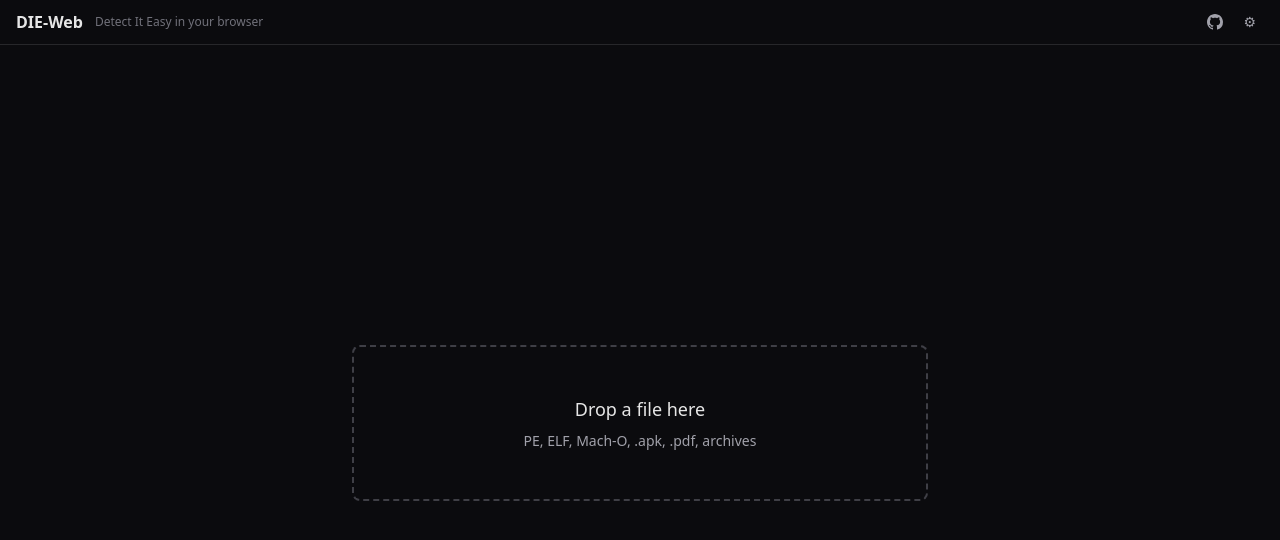
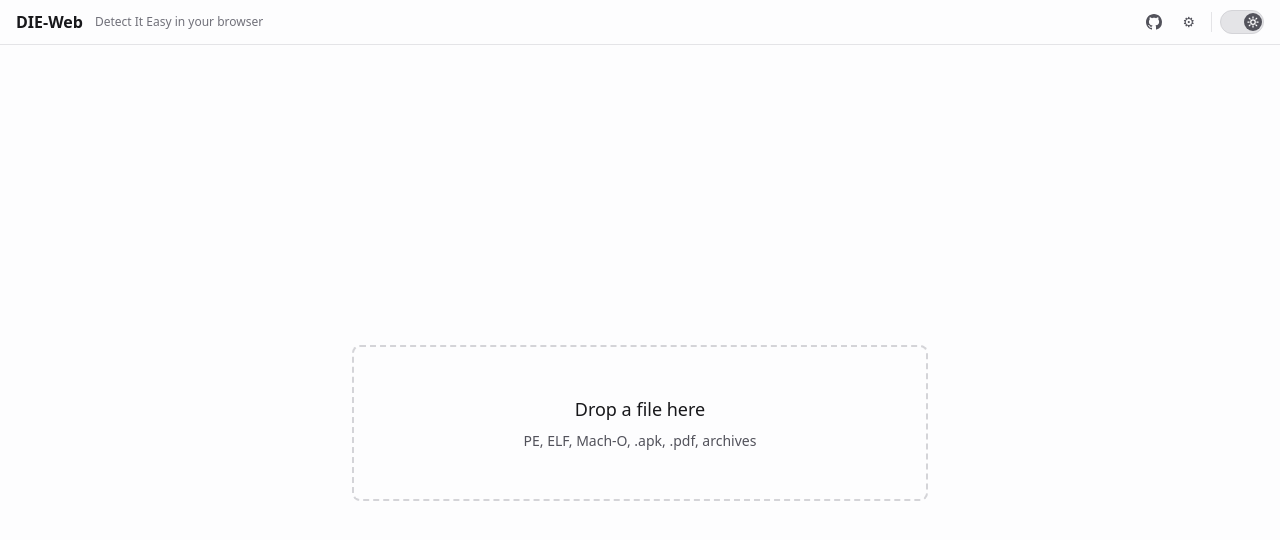
Before and after one commit to t0asts/DIE-engine-web, a React (Vite) app in the folder web/: page / in a window 1280 px wide. Shown: the top 540 px of the page. Built offline with nearby package versions, Linux system fonts and the light colour scheme.

Commit message:
Theme update

```diff
--- a/web/src/App.tsx
+++ b/web/src/App.tsx
@@ -6,6 +6,7 @@
 import { FileList } from "./components/FileList";
 import { ScanResultPanel } from "./components/ScanResultPanel";
 import { SettingsDialog } from "./components/SettingsDialog";
+import { ThemeToggle } from "./components/ThemeToggle";
 import { useDropUpload } from "./components/useDropUpload";
 
 function fmtBytes(n: number): string {
@@ -96,6 +97,8 @@
           >
             ⚙
           </button>
+          <span className="w-px h-5 bg-zinc-800 mx-1" aria-hidden="true" />
+          <ThemeToggle />
         </div>
       </header>
 
--- a/web/src/components/ArchivePanel.tsx
+++ b/web/src/components/ArchivePanel.tsx
@@ -130,7 +130,7 @@
             onChange={(e) => setPassword(e.target.value)}
             autoComplete="off"
             spellCheck={false}
-            className="px-2 py-1 text-sm bg-zinc-900 border border-amber-900/60 rounded w-56 font-mono"
+            className="px-2 py-1 text-sm bg-zinc-900 border border-amber-700/60 dark:border-amber-900/60 rounded w-56 font-mono"
           />
         ) : null}
         <span className="text-xs text-zinc-500">{rows.length.toLocaleString()} shown</span>
--- a/web/src/components/DecompilerPanel.tsx
+++ b/web/src/components/DecompilerPanel.tsx
@@ -8,6 +8,7 @@
 import { getDecompilerClient, type DecompilerSession } from "../decompiler/client";
 import { getDecompState, markSessionUsed, type DecompFileState } from "../decompiler/cache";
 import { setupMonaco } from "../decompiler/monaco-setup";
+import { useTheme } from "../store/theme";
 
 setupMonaco();
 
@@ -59,6 +60,7 @@
 }
 
 export function DecompilerPanel({ fileId, result, bytes, arch, target }: Props) {
+  const theme = useTheme((s) => s.theme);
   const input = useMemo(() => buildDecompInput(result, bytes), [result, bytes]);
 
   const stateRef = useRef<DecompFileState | null>(null);
@@ -530,7 +532,7 @@
           <Editor
             height="100%"
             language="cpp"
-            theme="vs-dark"
+            theme={theme === "light" ? "vs" : "vs-dark"}
             value={code}
             onMount={handleMount}
             options={{
--- a/web/src/components/DemanglerPanel.tsx
+++ b/web/src/components/DemanglerPanel.tsx
@@ -50,7 +50,7 @@
             type="button"
             disabled={!input.trim() || status === "running"}
             onClick={() => run(input.trim())}
-            className="px-3 py-1.5 text-sm rounded bg-amber-600 hover:bg-amber-500 disabled:bg-zinc-800 disabled:text-zinc-500"
+            className="px-3 py-1.5 text-sm rounded bg-amber-600 hover:bg-amber-500 text-zinc-950 font-medium disabled:bg-zinc-800 disabled:text-zinc-500"
           >
             {status === "running" ? "Demangling…" : "Demangle"}
           </button>
--- a/web/src/components/DisasmView.tsx
+++ b/web/src/components/DisasmView.tsx
@@ -133,7 +133,7 @@
                 onClick={() => setMode(o.id)}
                 className={
                   "px-2 py-1 text-xs rounded " +
-                  (mode === o.id ? "bg-sky-700 text-white" : "bg-zinc-800 hover:bg-zinc-700")
+                  (mode === o.id ? "bg-sky-600 text-white" : "bg-zinc-800 hover:bg-zinc-700")
                 }
                 title={o.id === "auto" ? "Guess ARM vs Thumb from the binary" : `Force ${o.label}`}
               >
--- a/web/src/components/EntropyGraph.tsx
+++ b/web/src/components/EntropyGraph.tsx
@@ -1,9 +1,16 @@
 import { useEffect, useRef } from "react";
 
 import type { EntropyPoint } from "../worker/protocol";
+import { useTheme } from "../store/theme";
+
+function themeColor(name: string, fallback: string): string {
+  const v = getComputedStyle(document.documentElement).getPropertyValue(`--c-${name}`).trim();
+  return v ? `rgb(${v})` : fallback;
+}
 
 export function EntropyGraph({ points }: { points: EntropyPoint[] }) {
   const canvasRef = useRef<HTMLCanvasElement | null>(null);
+  const theme = useTheme((s) => s.theme);
 
   useEffect(() => {
     const canvas = canvasRef.current;
@@ -17,14 +24,14 @@
     canvas.width = W;
     canvas.height = H;
 
-    ctx.fillStyle = "#0b0b0e";
+    ctx.fillStyle = themeColor("zinc-950", "#0b0b0e");
     ctx.fillRect(0, 0, W, H);
 
     if (points.length === 0) return;
 
     const yScale = (v: number) => H - (v / 8) * H;
 
-    ctx.strokeStyle = "#fbbf24";
+    ctx.strokeStyle = themeColor("amber-400", "#fbbf24");
     ctx.lineWidth = 1.5 * dpr;
     ctx.beginPath();
     points.forEach((p, i) => {
@@ -35,7 +42,7 @@
     });
     ctx.stroke();
 
-    ctx.strokeStyle = "#27272a";
+    ctx.strokeStyle = themeColor("zinc-800", "#27272a");
     ctx.lineWidth = 1 * dpr;
     for (const v of [4, 7]) {
       const y = yScale(v);
@@ -44,7 +51,7 @@
       ctx.lineTo(W, y);
       ctx.stroke();
     }
-  }, [points]);
+  }, [points, theme]);
 
   return (
     <section className="p-4 border-t border-zinc-800">
--- /dev/null
+++ b/web/src/components/ThemeToggle.tsx
@@ -0,0 +1,46 @@
+import { useTheme } from "../store/theme";
+
+function SunIcon() {
+  return (
+    <svg viewBox="0 0 24 24" aria-hidden="true" className="w-3 h-3" fill="none"
+         stroke="currentColor" strokeWidth="2.5" strokeLinecap="round">
+      <circle cx="12" cy="12" r="4.5" />
+      <path d="M12 1.8v2.4M12 19.8v2.4M4.6 4.6l1.7 1.7M17.7 17.7l1.7 1.7M1.8 12h2.4M19.8 12h2.4M4.6 19.4l1.7-1.7M17.7 6.3l1.7-1.7" />
+    </svg>
+  );
+}
+
+function MoonIcon() {
+  return (
+    <svg viewBox="0 0 24 24" aria-hidden="true" className="w-3 h-3" fill="currentColor">
+      <path d="M21 13.2A9 9 0 1 1 10.8 3a7.2 7.2 0 0 0 10.2 10.2Z" />
+    </svg>
+  );
+}
+
+export function ThemeToggle() {
+  const theme = useTheme((s) => s.theme);
+  const toggle = useTheme((s) => s.toggle);
+  const isLight = theme === "light";
+
+  return (
+    <button
+      type="button"
+      role="switch"
+      aria-checked={isLight}
+      aria-label="Light mode"
+      title={isLight ? "Switch to dark theme" : "Switch to light theme"}
+      onClick={toggle}
+      className="relative inline-flex items-center w-11 h-6 shrink-0 rounded-full border border-zinc-700 bg-zinc-800 transition-colors hover:border-zinc-600"
+    >
+      <span
+        className={
+          "inline-flex items-center justify-center w-[18px] h-[18px] ml-[3px] rounded-full bg-zinc-400 text-zinc-950 transition-transform duration-200 " +
+          (isLight ? "translate-x-5" : "translate-x-0")
+        }
+      >
+        {isLight ? <SunIcon /> : <MoonIcon />}
+      </span>
+    </button>
+  );
+}
--- /dev/null
+++ b/web/src/store/theme.ts
@@ -0,0 +1,47 @@
+import { create } from "zustand";
+
+export type Theme = "dark" | "light";
+
+const LS_KEY = "die-web.theme.v1";
+
+function systemTheme(): Theme {
+  try {
+    return window.matchMedia("(prefers-color-scheme: light)").matches ? "light" : "dark";
+  } catch { return "dark"; }
+}
+
+function load(): Theme {
+  try {
+    const raw = localStorage.getItem(LS_KEY);
+    if (raw === "dark" || raw === "light") return raw;
+  } catch {}
+  return systemTheme();
+}
+
+function save(theme: Theme): void {
+  try { localStorage.setItem(LS_KEY, theme); } catch {}
+}
+
+function apply(theme: Theme): void {
+  document.documentElement.dataset.theme = theme;
+}
+
+interface ThemeState {
+  theme: Theme;
+  setTheme(theme: Theme): void;
+  toggle(): void;
+}
+
+export const useTheme = create<ThemeState>((set, get) => ({
+  theme: load(),
+  setTheme(theme) {
+    apply(theme);
+    save(theme);
+    set({ theme });
+  },
+  toggle() {
+    get().setTheme(get().theme === "dark" ? "light" : "dark");
+  },
+}));
+
+apply(useTheme.getState().theme);
--- a/web/src/styles/index.css
+++ b/web/src/styles/index.css
@@ -3,7 +3,161 @@
 @tailwind utilities;
 
 :root {
-  color-scheme: dark light;
+  color-scheme: dark;
+
+  --c-app-bg: 11 11 14;
+  --c-app-fg: 230 230 230;
+
+  --c-zinc-50: 250 250 250;
+  --c-zinc-100: 244 244 245;
+  --c-zinc-200: 228 228 231;
+  --c-zinc-300: 212 212 216;
+  --c-zinc-400: 161 161 170;
+  --c-zinc-500: 113 113 122;
+  --c-zinc-600: 82 82 91;
+  --c-zinc-700: 63 63 70;
+  --c-zinc-800: 39 39 42;
+  --c-zinc-900: 24 24 27;
+  --c-zinc-950: 9 9 11;
+
+  --c-amber-50: 255 251 235;
+  --c-amber-100: 254 243 199;
+  --c-amber-200: 253 230 138;
+  --c-amber-300: 252 211 77;
+  --c-amber-400: 251 191 36;
+  --c-amber-500: 245 158 11;
+  --c-amber-600: 217 119 6;
+  --c-amber-700: 180 83 9;
+  --c-amber-800: 146 64 14;
+  --c-amber-900: 120 53 15;
+  --c-amber-950: 69 26 3;
+
+  --c-red-50: 254 242 242;
+  --c-red-100: 254 226 226;
+  --c-red-200: 254 202 202;
+  --c-red-300: 252 165 165;
+  --c-red-400: 248 113 113;
+  --c-red-500: 239 68 68;
+  --c-red-600: 220 38 38;
+  --c-red-700: 185 28 28;
+  --c-red-800: 153 27 27;
+  --c-red-900: 127 29 29;
+  --c-red-950: 69 10 10;
+
+  --c-emerald-50: 236 253 245;
+  --c-emerald-100: 209 250 229;
+  --c-emerald-200: 167 243 208;
+  --c-emerald-300: 110 231 183;
+  --c-emerald-400: 52 211 153;
+  --c-emerald-500: 16 185 129;
+  --c-emerald-600: 5 150 105;
+  --c-emerald-700: 4 120 87;
+  --c-emerald-800: 6 95 70;
+  --c-emerald-900: 6 78 59;
+  --c-emerald-950: 2 44 34;
+
+  --c-sky-50: 240 249 255;
+  --c-sky-100: 224 242 254;
+  --c-sky-200: 186 230 253;
+  --c-sky-300: 125 211 252;
+  --c-sky-400: 56 189 248;
+  --c-sky-500: 14 165 233;
+  --c-sky-600: 2 132 199;
+  --c-sky-700: 3 105 161;
+  --c-sky-800: 7 89 133;
+  --c-sky-900: 12 74 110;
+  --c-sky-950: 8 47 73;
+
+  --c-orange-50: 255 247 237;
+  --c-orange-100: 255 237 213;
+  --c-orange-200: 254 215 170;
+  --c-orange-300: 253 186 116;
+  --c-orange-400: 251 146 60;
+  --c-orange-500: 249 115 22;
+  --c-orange-600: 234 88 12;
+  --c-orange-700: 194 65 12;
+  --c-orange-800: 154 52 18;
+  --c-orange-900: 124 45 18;
+  --c-orange-950: 67 20 7;
+}
+
+:root[data-theme="light"] {
+  color-scheme: light;
+
+  --c-app-bg: 253 253 254;
+  --c-app-fg: 24 24 27;
+
+  --c-zinc-50: 9 9 11;
+  --c-zinc-100: 24 24 27;
+  --c-zinc-200: 39 39 42;
+  --c-zinc-300: 63 63 70;
+  --c-zinc-400: 82 82 91;
+  --c-zinc-500: 113 113 122;
+  --c-zinc-600: 161 161 170;
+  --c-zinc-700: 212 212 216;
+  --c-zinc-800: 228 228 231;
+  --c-zinc-900: 244 244 245;
+  --c-zinc-950: 253 253 254;
+
+  --c-amber-50: 69 26 3;
+  --c-amber-100: 120 53 15;
+  --c-amber-200: 120 53 15;
+  --c-amber-300: 146 64 14;
+  --c-amber-400: 217 119 6;
+  --c-amber-500: 180 83 9;
+  --c-amber-600: 146 64 14;
+  --c-amber-700: 120 53 15;
+  --c-amber-800: 253 230 138;
+  --c-amber-900: 254 243 199;
+  --c-amber-950: 255 251 235;
+
+  --c-red-50: 69 10 10;
+  --c-red-100: 127 29 29;
+  --c-red-200: 153 27 27;
+  --c-red-300: 153 27 27;
+  --c-red-400: 220 38 38;
+  --c-red-500: 220 38 38;
+  --c-red-600: 185 28 28;
+  --c-red-700: 127 29 29;
+  --c-red-800: 252 165 165;
+  --c-red-900: 254 202 202;
+  --c-red-950: 254 242 242;
+
+  --c-emerald-50: 2 44 34;
+  --c-emerald-100: 6 78 59;
+  --c-emerald-200: 6 95 70;
+  --c-emerald-300: 6 95 70;
+  --c-emerald-400: 5 150 105;
+  --c-emerald-500: 5 150 105;
+  --c-emerald-600: 4 120 87;
+  --c-emerald-700: 6 78 59;
+  --c-emerald-800: 167 243 208;
+  --c-emerald-900: 209 250 229;
+  --c-emerald-950: 236 253 245;
+
+  --c-sky-50: 8 47 73;
+  --c-sky-100: 12 74 110;
+  --c-sky-200: 7 89 133;
+  --c-sky-300: 7 89 133;
+  --c-sky-400: 2 132 199;
+  --c-sky-500: 2 132 199;
+  --c-sky-600: 3 105 161;
+  --c-sky-700: 12 74 110;
+  --c-sky-800: 186 230 253;
+  --c-sky-900: 224 242 254;
+  --c-sky-950: 240 249 255;
+
+  --c-orange-50: 67 20 7;
+  --c-orange-100: 124 45 18;
+  --c-orange-200: 154 52 18;
+  --c-orange-300: 154 52 18;
+  --c-orange-400: 194 65 12;
+  --c-orange-500: 194 65 12;
+  --c-orange-600: 154 52 18;
+  --c-orange-700: 124 45 18;
+  --c-orange-800: 254 215 170;
+  --c-orange-900: 255 237 213;
+  --c-orange-950: 255 247 237;
 }
 
 html, body, #root {
@@ -13,6 +167,6 @@
 
 body {
   font-family: ui-sans-serif, system-ui, -apple-system, "Segoe UI", Roboto, sans-serif;
-  background: #0b0b0e;
-  color: #e6e6e6;
+  background: rgb(var(--c-app-bg));
+  color: rgb(var(--c-app-fg));
 }
--- a/web/tailwind.config.ts
+++ b/web/tailwind.config.ts
@@ -1,9 +1,26 @@
 import type { Config } from "tailwindcss";
+
+const STEPS = [50, 100, 200, 300, 400, 500, 600, 700, 800, 900, 950] as const;
+
+function themed(name: string): Record<string, string> {
+  return Object.fromEntries(
+    STEPS.map((step) => [step, `rgb(var(--c-${name}-${step}) / <alpha-value>)`]),
+  );
+}
 
 export default {
   content: ["./index.html", "./src/**/*.{ts,tsx}"],
+  darkMode: ["class", '[data-theme="dark"]'],
   theme: {
     extend: {
+      colors: {
+        zinc: themed("zinc"),
+        amber: themed("amber"),
+        red: themed("red"),
+        emerald: themed("emerald"),
+        sky: themed("sky"),
+        orange: themed("orange"),
+      },
       fontFamily: {
         mono: ["ui-monospace", "Menlo", "Consolas", "monospace"],
       },
```
Also changed, not shown: web/index.html (+13 -0 lines).
